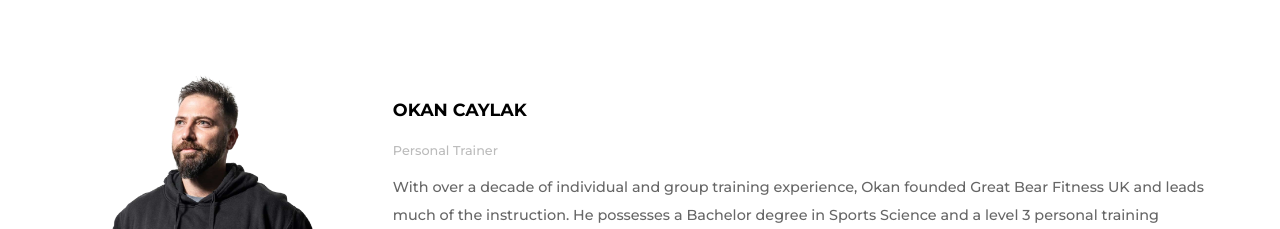
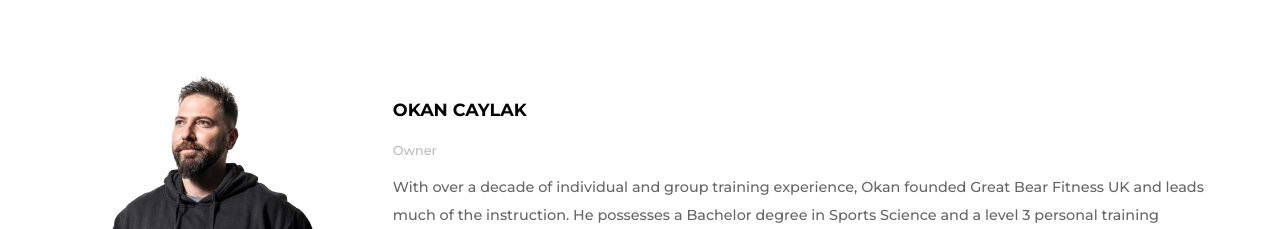
Before and after one commit to ufukcankurt/training-project, a React (Create React App) app: page / in a window 1280 px wide. Shown: the part 4380-4609 px from the top of the page. Built offline with nearby package versions, Linux system fonts and the light colour scheme.

Commit message:
fix(our-trainer): update okan position

```diff
--- a/src/components/ourTrainer/OurTrainer.jsx
+++ b/src/components/ourTrainer/OurTrainer.jsx
@@ -12,7 +12,7 @@ const pageInfos = {
 const trainers = [
   {
     name: "Okan Caylak",
-    position: "Personal Trainer",
+    position: "Owner",
     description:
       "With over a decade of individual and group training experience, Okan founded Great Bear Fitness UK and leads much of the instruction. He possesses a Bachelor degree in Sports Science and a level 3 personal training diploma. Having worked as a Physical Education Teacher at St John's RC Special Needs School, Okan has developed an approach to instruction where he is intune with and meets all class participants’ needs. He is incredibly passionate about helping people improve their health, performance and wellbeing.",
     qualifications: ["Bachelor degree in Sports Science", "REP level 3 Personal Trainer", "Level 2 GYM instructor", "Award in Circuit Instruction", "Award in teaching Personal Training Outdoors", "Award in Indoor Cycling", "Award in GP & Exercises Referral", "Level 2 Mental health awarenesses"],
```
